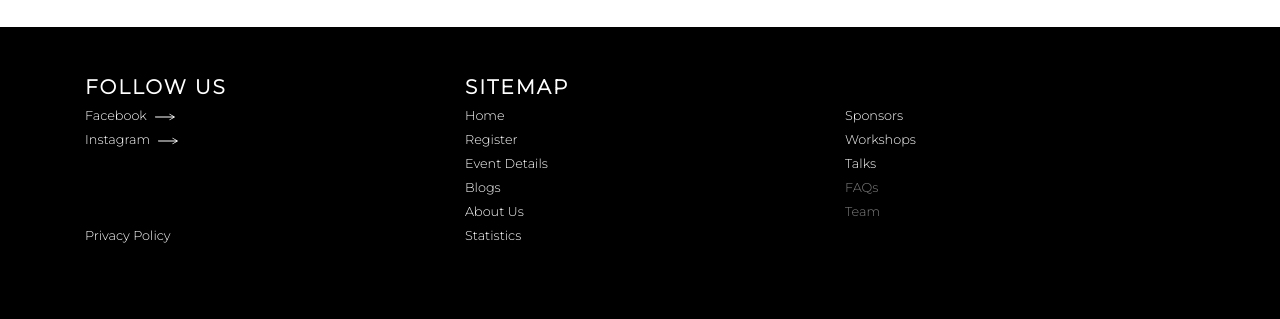
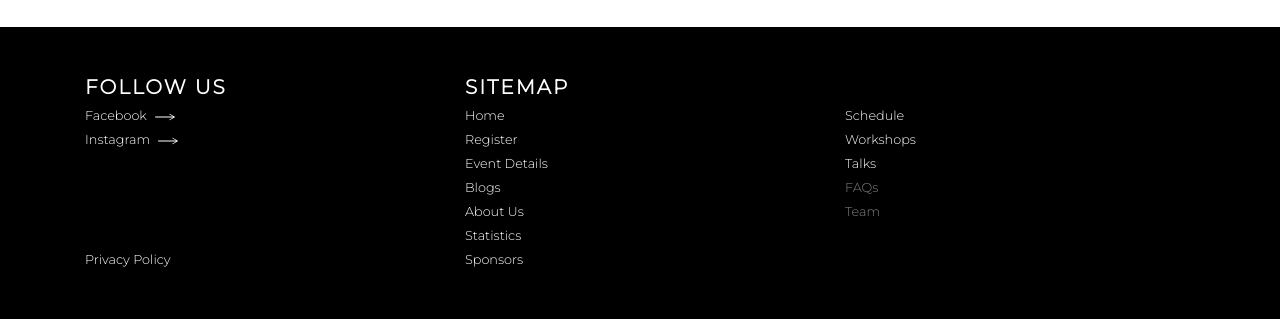
Before and after one commit to avisionx/esyamain, a Flask app: page / in a window 1280 px wide. Shown: the part 3785-4104 px from the top of the page. Before the commit the page ends 4028 px from the top, so only its background shows below. Run offline with Flask 2, Linux system fonts and the light colour scheme; some libraries are stand-ins or nearby versions.

Commit message:
schedule

```diff
--- a/app.py
+++ b/app.py
@@ -121,6 +121,10 @@ def eventDataApi(eventName):
 def sponsors():
     return render_template('sponsors.html', sponsors=festSponsors, mediaSponsors=mediaPartJson)
 
+@app.route("/schedule/")
+def schedule():
+    return render_template('schedule.html')
+
 
 @app.errorhandler(404)
 def page_not_found(e):
--- a/templates/base.html
+++ b/templates/base.html
@@ -60,7 +60,7 @@
                             <li class="list-group-item bg-transparent border-0"><a href="/register/" class="side-nav-links stretch light" data-toggle="tooltip" title="Registrations Open!" data-placement="right" >REGISTER</a></li>
                             <li class="list-group-item bg-transparent border-0"><a href="/blogs/" class="side-nav-links stretch light">BLOGS</a></li>
                             <li class="list-group-item bg-transparent border-0"><a href="/sponsors/" class="side-nav-links stretch light">SPONSORS</a></li>
-                            <li class="list-group-item bg-transparent border-0"><a href="/schedule/" class="side-nav-links stretch light disabled" onclick="return false;" >SCHEDULE</a></li>
+                            <li class="list-group-item bg-transparent border-0"><a href="/schedule/" class="side-nav-links stretch light">SCHEDULE</a></li>
                             <li class="list-group-item bg-transparent border-0"><a href="/team/" class="side-nav-links stretch light disabled" onclick="return false;">TEAM</a></li>
                         </ul>
                     </div>
--- a/templates/footer.html
+++ b/templates/footer.html
@@ -22,11 +22,12 @@
                             <li><a href="/blogs/" class="no-decoration small text-white">Blogs</a></li>
                             <li><a href="/#aboutus" class="no-decoration small text-white">About Us</a></li>
                             <li><a href="/#statistics" class="no-decoration small text-white">Statistics</a></li>
+                            <li><a href="/sponsors" class="no-decoration small text-white">Sponsors</a></li>
                         </ul>
                     </div>
                     <div class="col-6">
                         <ul class="p-0 mb-0 d-flex flex-column align-items-end h-100" style="list-style: none;">
-                            <li class="w-100"><a href="/sponsors/" class="no-decoration small text-white">Sponsors</a></li>
+                            <li class="w-100"><a href="/schedule/" class="no-decoration small text-white">Schedule</a></li>
                             <li class="w-100"><a href="/workshops/" class="no-decoration small text-white">Workshops</a></li>
                             <li class="w-100"><a href="/talks/" class="no-decoration small text-white">Talks</a></li>
                             <li class="w-100"><a href="/faqs/" class="no-decoration small text-white disabled" onclick="return false;">FAQs</a></li>
```
Also changed, not shown: templates/schedule.html (added, +15 -0 lines).
